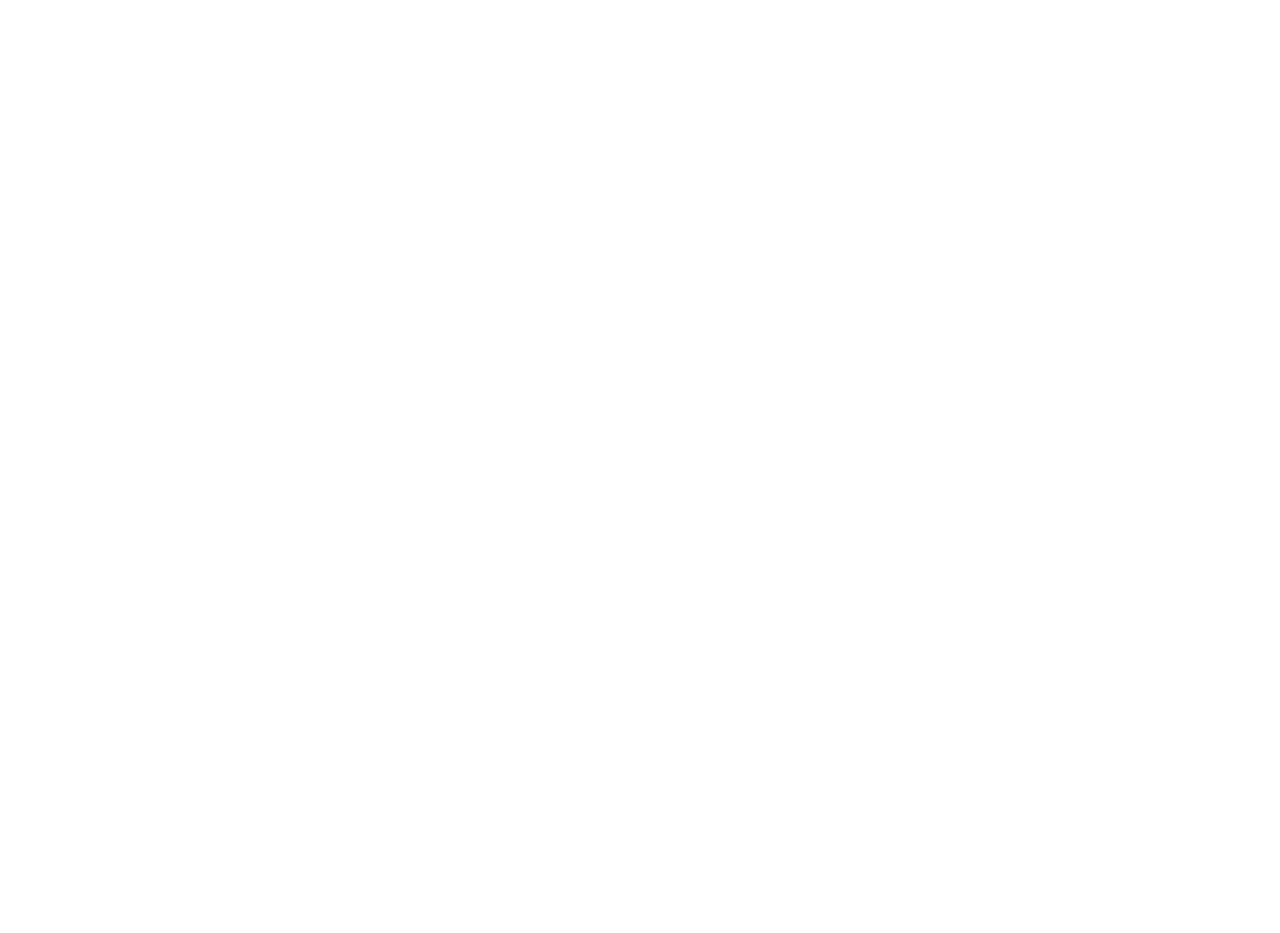
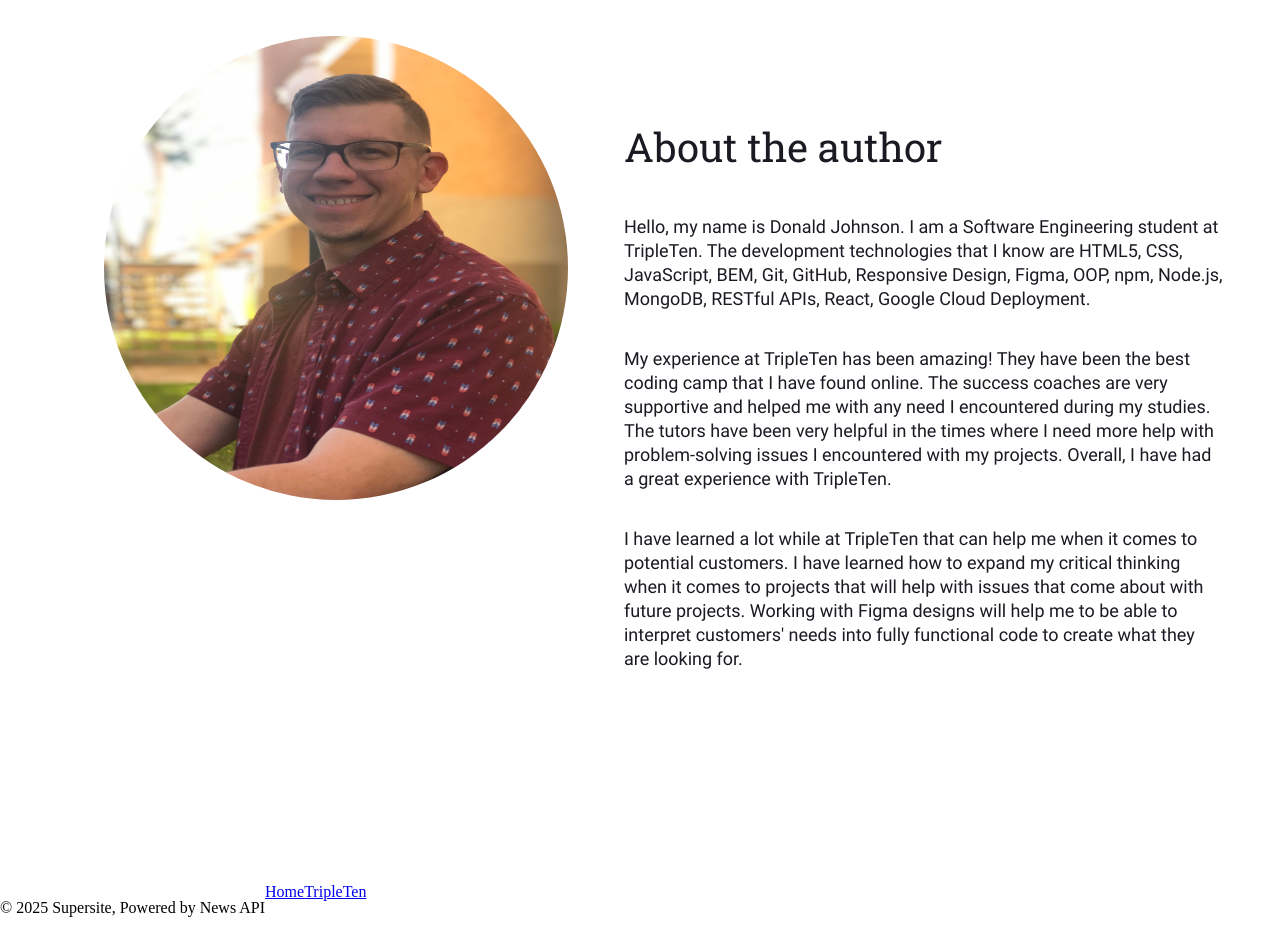
Before and after one commit to djjohnson20/se_final_project_frontend, a React (Vite) app: page / in a window 1280 px wide. Shown: the part 620-1553 px from the top of the page. Before the commit the page ends 800 px from the top, so only its background shows below. Built offline with nearby package versions, Linux system fonts and the light colour scheme.

Commit message:
Update on Final Project

```diff
--- a/src/components/About/About.css
+++ b/src/components/About/About.css
@@ -0,0 +1,38 @@
+.about {
+  display: flex;
+  max-height: 624px;
+  padding-bottom: 303px;
+}
+
+.about__image {
+  width: 464px;
+  height: 464px;
+  border-radius: 50%;
+  margin: 80px 56px 80px 104px;
+}
+
+.about__description {
+  margin: 0;
+  display: flex;
+  flex-direction: column;
+  max-width: 600px;
+  max-height: 200px;
+  padding-top: 141px;
+  padding-right: 20px;
+}
+
+.about__title {
+  color: #1a1b22;
+  font-family: "Roboto Slab", serif;
+  font-weight: 440;
+  font-size: 40px;
+  line-height: 46px;
+}
+
+.about__text {
+  color: #1a1b22;
+  font-family: "Roboto", serif;
+  font-weight: 400;
+  font-size: 18px;
+  line-height: 24px;
+}
--- a/src/components/About/About.jsx
+++ b/src/components/About/About.jsx
@@ -0,0 +1,40 @@
+import "./About.css";
+
+import Me from "../../assets/me.jpg";
+
+function About() {
+  return (
+    <div className="about">
+      <div className="about__image-container">
+        <img src={Me} alt="image" className="about__image" />
+      </div>
+      <div className="about__description">
+        <h1 className="about__title">About the author</h1>
+        <p className="about__text">
+          Hello, my name is Donald Johnson. I am a Software Engineering student
+          at TripleTen. The development technologies that I know are HTML5, CSS,
+          JavaScript, BEM, Git, GitHub, Responsive Design, Figma, OOP, npm,
+          Node.js, MongoDB, RESTful APIs, React, Google Cloud Deployment.
+        </p>
+        <p className="about__text">
+          My experience at TripleTen has been amazing! They have been the best
+          coding camp that I have found online. The success coaches are very
+          supportive and helped me with any need I encountered during my
+          studies. The tutors have been very helpful in the times where I need
+          more help with problem-solving issues I encountered with my projects.
+          Overall, I have had a great experience with TripleTen.
+        </p>
+        <p className="about__text">
+          I have learned a lot while at TripleTen that can help me when it comes
+          to potential customers. I have learned how to expand my critical
+          thinking when it comes to projects that will help with issues that
+          come about with future projects. Working with Figma designs will help
+          me to be able to interpret customers' needs into fully functional code
+          to create what they are looking for.
+        </p>
+      </div>
+    </div>
+  );
+}
+
+export default About;
--- a/src/components/App/App.jsx
+++ b/src/components/App/App.jsx
@@ -3,12 +3,18 @@
 
 import "./App.css";
 import Header from "../Header/Header";
+import Main from "../Main/Main";
+import About from "../About/About";
+import Footer from "../Footer/Footer";
 
 function App() {
   return (
     <div className="page">
       <div className="page__content">
         <Header />
+        <Main />
+        <About />
+        <Footer />
       </div>
     </div>
   );
--- a/src/components/Footer/Footer.css
+++ b/src/components/Footer/Footer.css
@@ -0,0 +1,4 @@
+.footer {
+  display: flex;
+  flex-direction: row;
+}
--- a/src/components/Footer/Footer.jsx
+++ b/src/components/Footer/Footer.jsx
@@ -0,0 +1,21 @@
+import { Link } from "react-router-dom";
+
+import "./Footer.css";
+
+function Footer() {
+  return (
+    <div className="footer">
+      <p className="footer__copyright">
+        &copy; 2025 Supersite, Powered by News API
+      </p>
+      <div className="footer__links">
+        <Link>Home</Link>
+        <Link>TripleTen</Link>
+        <img src="" alt="" className="footer__github" />
+        <img src="" alt="" className="footer__facebook" />
+      </div>
+    </div>
+  );
+}
+
+export default Footer;
--- a/src/components/Main/Main.jsx
+++ b/src/components/Main/Main.jsx
@@ -0,0 +1,7 @@
+import "./Main.css";
+
+function Main() {
+  return <></>;
+}
+
+export default Main;
--- a/src/components/SearchForm/SearchForm.css
+++ b/src/components/SearchForm/SearchForm.css
@@ -9,7 +9,7 @@
   font-family: "Roboto Slab", serif;
   font-weight: 400;
   font-size: 60px;
-  line-height: 60px;
+  line-height: 64px;
   max-width: 608px;
   max-height: 128px;
   margin: 0;
```
Also changed, not shown: src/assets/me.jpg (added).
